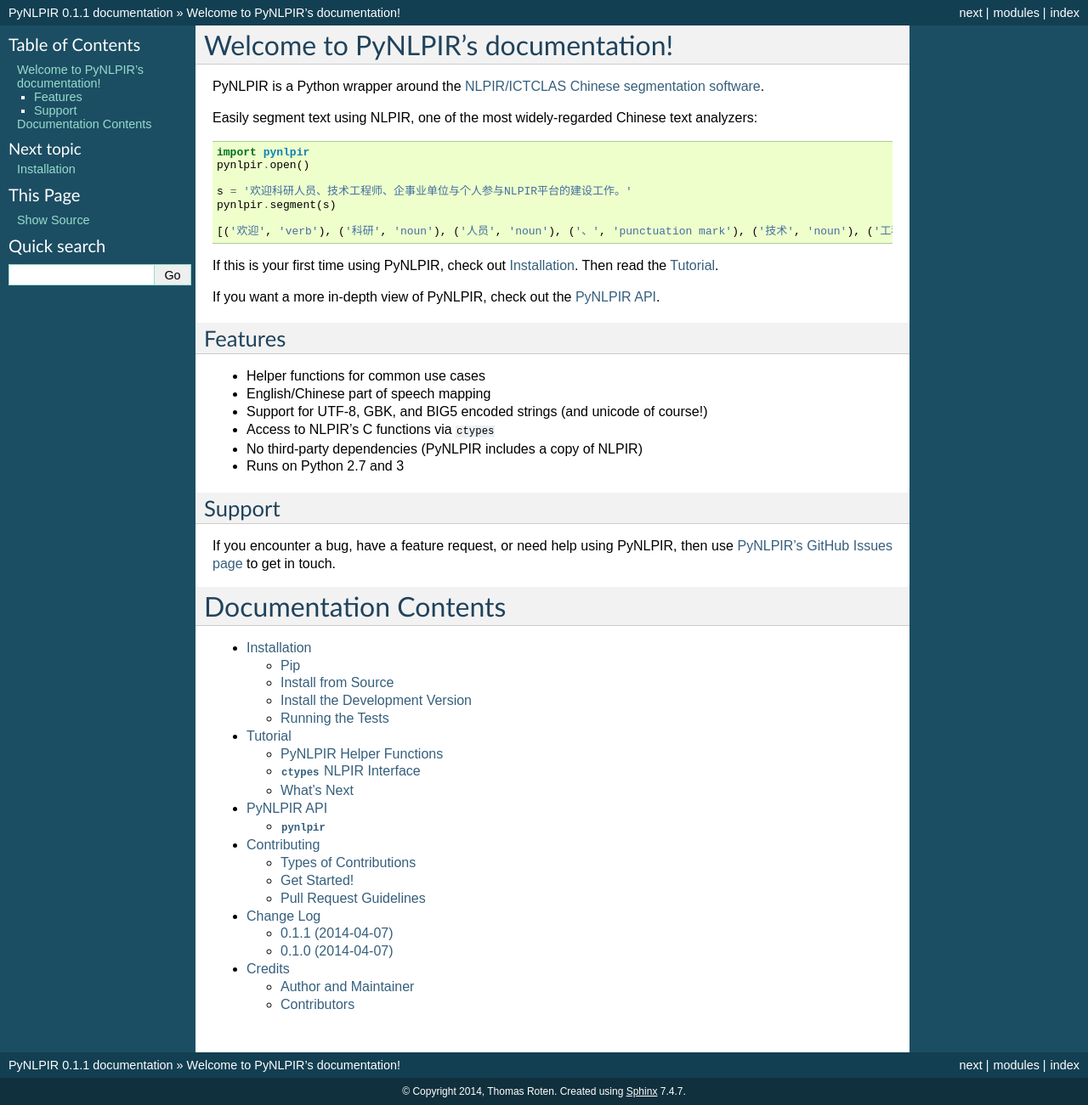
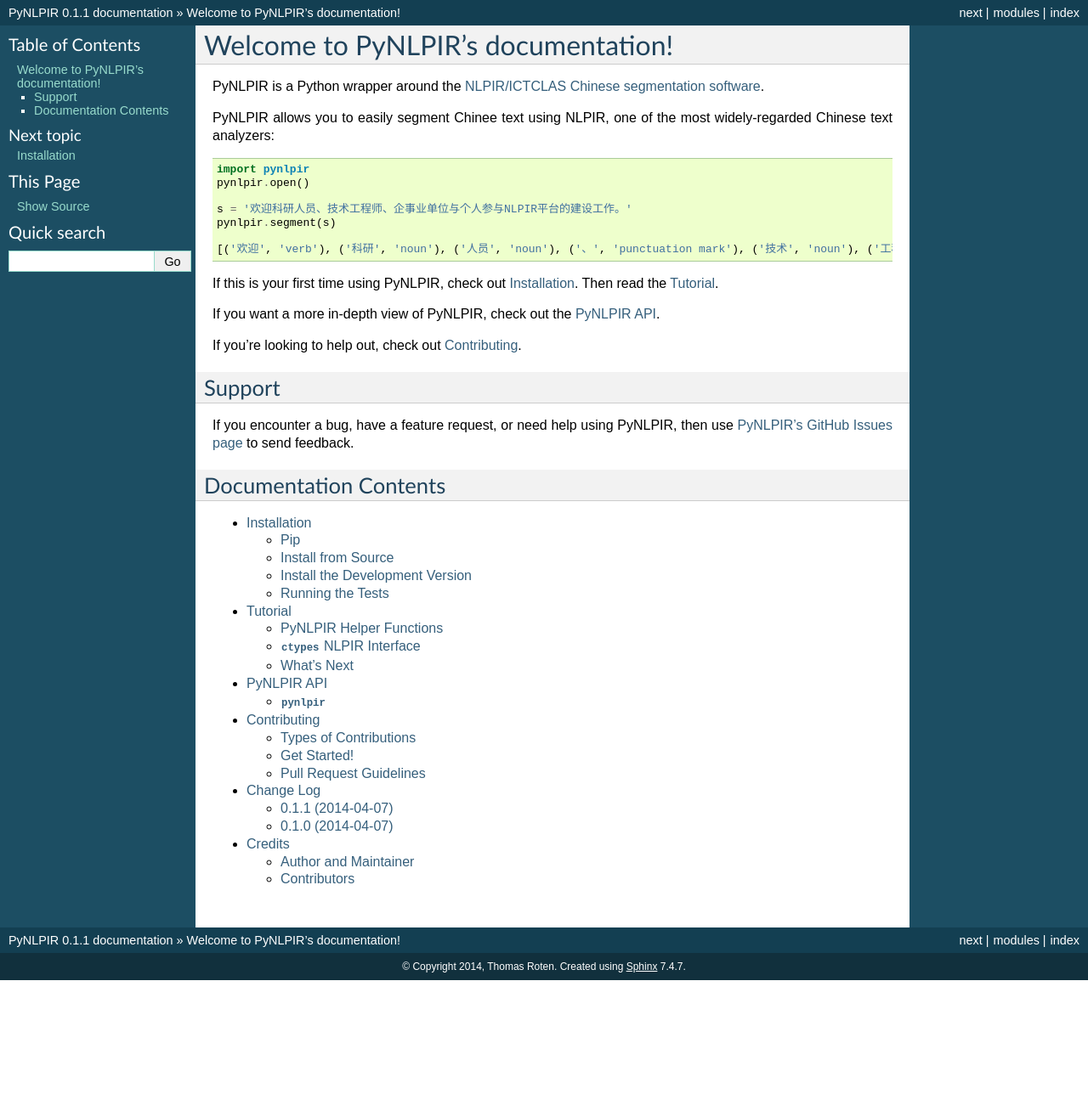
Before and after one commit to tsroten/pynlpir, a Sphinx documentation site: the page built from docs/index.rst, in a window 1280 px wide. Shown: the whole page at 85% size. Built offline with Sphinx 7.4.7, drawn with Linux system fonts in a browser that asks for light colours; after the commit the page ends 1154 px from its top, so only the background shows below that.

Commit message:
Updates docs TOC.

```diff
--- a/docs/index.rst
+++ b/docs/index.rst
@@ -9,8 +9,8 @@
 PyNLPIR is a Python wrapper around the
 `NLPIR/ICTCLAS Chinese segmentation software <http://nlpir.org>`_.
 
-Easily segment text using NLPIR, one of the most widely-regarded Chinese text
-analyzers:
+PyNLPIR allows you to easily segment Chinee text using NLPIR,
+one of the most widely-regarded Chinese text analyzers:
 
 .. code:: python
 
@@ -27,26 +27,19 @@
 
 If you want a more in-depth view of PyNLPIR, check out the :doc:`api`.
 
-Features
---------
+If you're looking to help out, check out :doc:`contributing`.
 
-* Helper functions for common use cases
-* English/Chinese part of speech mapping
-* Support for UTF-8, GBK, and BIG5 encoded strings (and unicode of course!)
-* Access to NLPIR's C functions via ``ctypes``
-* No third-party dependencies (PyNLPIR includes a copy of NLPIR)
-* Runs on Python 2.7 and 3
 
 Support
 -------
 
 If you encounter a bug, have a feature request, or need help using PyNLPIR, then use
-`PyNLPIR's GitHub Issues page <https://github.com/tsroten/pynlpir/issues>`_ to
-get in touch.
+`PyNLPIR's GitHub Issues page <https://github.com/tsroten/pynlpir/issues>`_ to send
+feedback.
 
 
 Documentation Contents
-======================
+----------------------
 
 .. toctree::
    :maxdepth: 2
```
